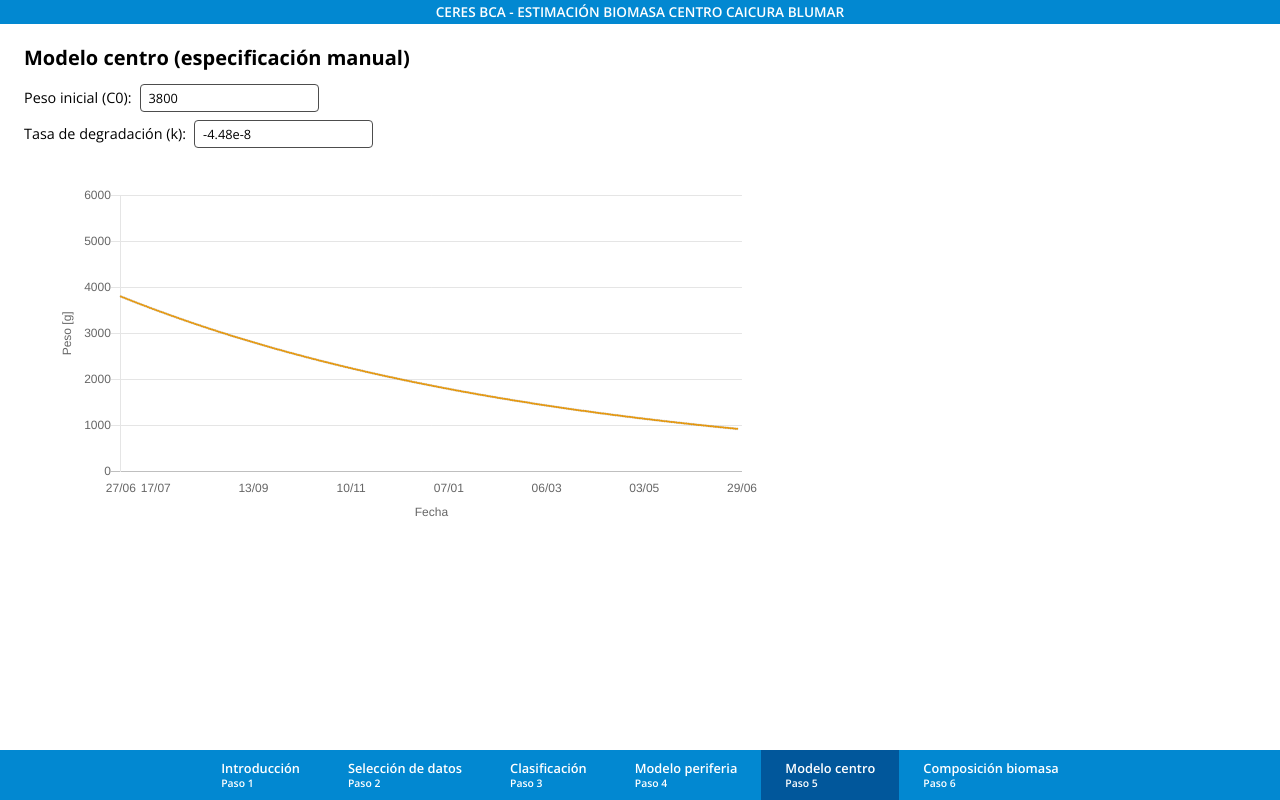
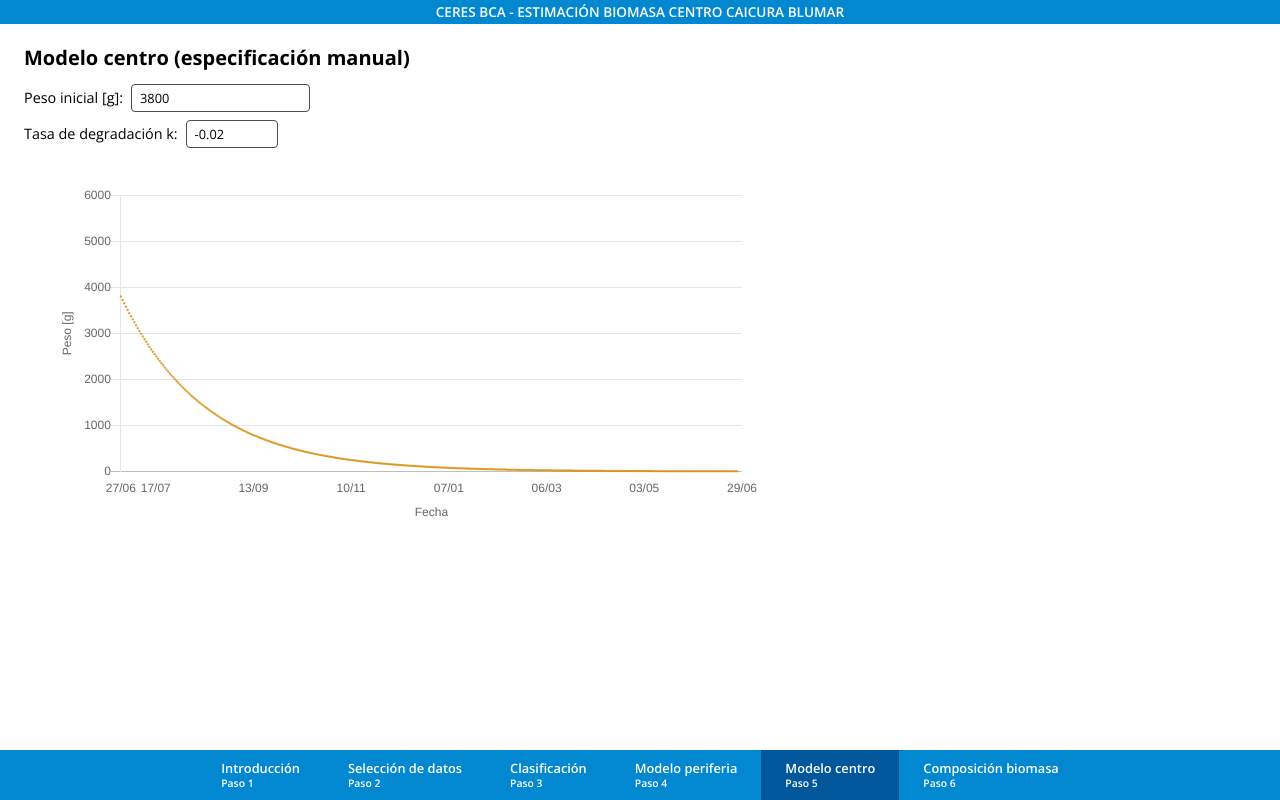
Before and after one commit to alavado/ceres-caicura, a React (Create React App) app: page /centro in a window 1280 px wide. Built offline with nearby package versions, Linux system fonts and the light colour scheme.

Commit message:
ajuste modelo

```diff
--- a/src/components/Clasificacion/GraficosClasificacion/GraficosClasificacion.js
+++ b/src/components/Clasificacion/GraficosClasificacion/GraficosClasificacion.js
@@ -4,6 +4,7 @@ import { useSelector } from 'react-redux'
 import './GraficosClasificacion.css'
 import moment from 'moment'
 import { coloresClases } from '../../../helpers/colores'
+import { fechaInicial } from '../../../helpers/fechas'
 
 const GraficosClasificacion = () => {
 
@@ -27,7 +28,7 @@ const GraficosClasificacion = () => {
           animation: false,
           tooltips: {
             callbacks: {
-              title: items => `Pez extraído el ${moment(items[0].label, 'X').format('DD [de] MMMM [de] YYYY')}`,
+              title: items => `Pez extraído el ${moment(items[0].label, 'X').format('DD [de] MMMM [de] YYYY')} (día ${moment(items[0].label, 'X').diff(fechaInicial, 'days')})`,
               label: item => `Largo: ${item.value.toLocaleString('de-DE', { maximumFractionDigits: 2 })} cm`
             }
           },
--- a/src/components/Clasificacion/TablaClasificacion/TablaClasificacion.js
+++ b/src/components/Clasificacion/TablaClasificacion/TablaClasificacion.js
@@ -12,7 +12,7 @@ const TablaClasificacion = () => {
       <div className="TablaClasificacion__header">
         <div>ID</div>
         <div>Fecha Extracción</div>
-        <div>Peso estimado [g]</div>
+        <div>Peso [g]</div>
         <div>Largo estimado [cm]</div>
         <div>Clase</div>
       </div>
--- a/src/components/LecturaDatos/LecturaDatos.js
+++ b/src/components/LecturaDatos/LecturaDatos.js
@@ -15,7 +15,7 @@ const LecturaDatos = () => {
         const lineas = texto.split('\n')
         const datos = []
         lineas.slice(1).forEach(linea => {
-          const [id,fecha,,,, peso, largo] = linea.split(',')
+          const [id,fecha,peso,,,, largo] = linea.split(',')
           datos.push([id, fecha, peso, largo])
         })
         dispatch(guardaEstosDatos(datos, archivo.current.files[0].name))
--- a/src/components/LecturaDatos/TablaDatos/TablaDatos.js
+++ b/src/components/LecturaDatos/TablaDatos/TablaDatos.js
@@ -18,7 +18,7 @@ const TablaDatos = () => {
           <tr className="TablaDatos__fila">
             <th>ID</th>
             <th>Fecha Extracción</th>
-            <th>Peso estimado [g]</th>
+            <th>Peso [g]</th>
             <th>Largo estimado [cm]</th>
           </tr>
         </thead>
--- a/src/components/ModeloCentro/ModeloCentro.js
+++ b/src/components/ModeloCentro/ModeloCentro.js
@@ -5,20 +5,22 @@ import { coloresClases } from '../../helpers/colores'
 import moment from 'moment'
 import './ModeloCentro.css'
 import { cambiaC0, cambiaK } from '../../redux/ducks/centro'
+import { fechaInicial } from '../../helpers/fechas'
 
 const ModeloCentro = () => {
 
   const { k, c0 } = useSelector(state => state.centro)
   const { fechas, datos } = useSelector(state => state.datos)
   const dispatch = useDispatch()
-  const b = Math.log(c0) - (k * fechas[0].unix())
+  const kDias = k / (60 * 60 * 24)
+  const b = Math.log(c0) - (kDias * fechas[0].unix())
 
   return (
     <div className="ModeloCentro">
       <h1 className="ModeloCentro__titulo">Modelo centro (especificación manual)</h1>
       <div className="ModeloCentro__parametros">
         <label className="ModeloCentro__parametro">
-          <div className="ModeloCentro__label">Peso inicial (C0):</div>
+          <div className="ModeloCentro__label">Peso inicial [g]:</div>
           <input
             type="number"
             onChange={e => dispatch(cambiaC0(Number(e.target.value)))}
@@ -27,12 +29,14 @@ const ModeloCentro = () => {
           />
         </label>
         <label className="ModeloCentro__parametro">
-          <div className="ModeloCentro__label">Tasa de degradación (k):</div>
+          <div className="ModeloCentro__label">Tasa de degradación k:</div>
           <input
             type="number"
             onChange={e => dispatch(cambiaK(Number(e.target.value)))}
             value={k}
-            step={0.0000000005}
+            max={0}
+            min={-1}
+            step={0.001}
           />
         </label>
       </div>
@@ -51,7 +55,7 @@ const ModeloCentro = () => {
               {
                 data: fechas.map(fecha => ({
                   x: fecha.unix(),
-                  y: Math.exp(b + k * fecha.unix())
+                  y: Math.exp(b + kDias * fecha.unix())
                 })),
                 pointRadius: 1,
                 backgroundColor: 'orange',
@@ -66,8 +70,8 @@ const ModeloCentro = () => {
             },
             tooltips: {
               callbacks: {
-                title: items => moment(items[0].label, 'X').format('DD [de] MMMM [de] YYYY'),
-                label: item => item.datasetIndex === 0 ? '' : `Peso promedio: ${(item.value / 1000).toLocaleString('de-DE', { maximumFractionDigits: 2 })} kg`
+                title: items => `${moment(items[0].label, 'X').format('DD [de] MMMM [de] YYYY')} (día ${moment(items[0].label, 'X').diff(moment(fechaInicial), 'days')})`,
+                label: item => item.datasetIndex === 0 ? null : `Peso promedio: ${(item.value / 1000).toLocaleString('de-DE', { maximumFractionDigits: 2 })} kg`
               }
             },
             scales: {
--- a/src/components/ModelosDegradacion/GraficoModeloDegradacion/GraficoModeloDegradacion.js
+++ b/src/components/ModelosDegradacion/GraficoModeloDegradacion/GraficoModeloDegradacion.js
@@ -3,6 +3,7 @@ import { Scatter } from 'react-chartjs-2'
 import { coloresClases } from '../../../helpers/colores'
 import moment from 'moment'
 import './GraficoModeloDegradacion.css'
+import { fechaInicial } from '../../../helpers/fechas'
 
 const GraficoModeloDegradacion = ({ b, m, fechas, datos, clase }) => {
   return (
@@ -36,7 +37,7 @@ const GraficoModeloDegradacion = ({ b, m, fechas, datos, clase }) => {
           },
           tooltips: {
             callbacks: {
-              title: items => moment(items[0].label, 'X').format('DD [de] MMMM [de] YYYY'),
+              title: items => `${moment(items[0].label, 'X').format('DD [de] MMMM [de] YYYY')} (día ${moment(items[0].label, 'X').diff(fechaInicial, 'days')})`,
               label: item => item.datasetIndex === 0 ? '' : `Peso promedio: ${(item.value / 1000).toLocaleString('de-DE', { maximumFractionDigits: 2 })} kg`
             }
           },
--- a/src/components/ModelosDegradacion/ModelosDegradacion.js
+++ b/src/components/ModelosDegradacion/ModelosDegradacion.js
@@ -1,6 +1,6 @@
 import React from 'react'
 import { useSelector } from 'react-redux'
-import { max } from 'simple-statistics'
+import { average, max } from 'simple-statistics'
 import { coloresClases } from '../../helpers/colores'
 import { calcularModelo, calcularModeloPromediado } from '../../helpers/modelo'
 import './ModelosDegradacion.css'
@@ -42,7 +42,11 @@ const ModelosDegradacion = () => {
         const minClase = datosClase.reduce((prev, d) => Math.min(prev, d.largo), [datosClase[0].largo])
         const maxClase = datosClase.reduce((prev, d) => Math.max(prev, d.largo), [datosClase[0].largo])
         const promedioClase = max(datosClase.map(d => d.peso))
-        const datosRegresion = [...datosClase.map(d => [d.fecha.unix(), d.peso]), ...Array(Math.round(datosClase.length / 2)).fill([fechas[0].unix(), promedioClase])]
+        const datosRegresion = [
+          ...datosClase.map(d => [d.fecha.unix(), d.peso]),
+          ...Array(Math.round(datosClase.length / 2)).fill([fechas[0].unix(), promedioClase]),
+          ...Array(Math.round(datosClase.length / 2)).fill([fechas[0].unix() + 24 * 60 * 60 * 70, promedioClase * .25])
+        ]
         const { m, b } = calcularModelo(datosRegresion.map(([x, y]) => [x, Math.log(y)]))
         return (
           <div key={`contenedor-modelo-${clase}`}>
--- a/src/components/ModelosDegradacion/ParametrosModeloDegradacion/ParametrosModeloDegradacion.js
+++ b/src/components/ModelosDegradacion/ParametrosModeloDegradacion/ParametrosModeloDegradacion.js
@@ -6,7 +6,7 @@ const ParametrosModeloDegradacion = ({ k, c0 }) => {
     <div className="ParametrosModeloDegradacion">
       <p className="ParametrosModeloDegradacion__titulo">Parámetros estimados</p>
       <p className="ParametrosModeloDegradacion__parametro">C0 = {c0.toLocaleString('de-DE', { maximumFractionDigits: 2 })}</p>
-      <p className="ParametrosModeloDegradacion__parametro">k = {k.toLocaleString('de-DE', { maximumFractionDigits: 10 })}</p>
+      <p className="ParametrosModeloDegradacion__parametro">k = {(k * (60 * 60 * 24)).toLocaleString('de-DE', { maximumFractionDigits: 10 })}</p>
     </div>
   )
 }
--- a/src/helpers/modelo.js
+++ b/src/helpers/modelo.js
@@ -8,10 +8,11 @@ export const calcularModeloPromediado = (datos, fechas) => {
   const clases = Array.from(new Set(datos.map(d => d.clase)))
   const modelos = clases.map(clase => {
     const datosClase = datos.filter(d => d.clase === clase)
-    const promedioClase = max(datosClase.map(d => d.peso))
+    const maximoClase = max(datosClase.map(d => d.peso))
     const datosRegresion = [
       ...datosClase.map(d => [d.fecha.unix(), d.peso]),
-      ...Array(Math.round(datosClase.length / 2)).fill([fechas[0].unix(), promedioClase])
+      ...Array(Math.round(datosClase.length / 2)).fill([fechas[0].unix(), maximoClase]),
+      ...Array(Math.round(datosClase.length / 2)).fill([fechas[0].unix() + 24 * 60 * 60 * 70, maximoClase * .25])
     ]
     return calcularModelo(datosRegresion.map(([x, y]) => [x, Math.log(y)]))
   })
--- a/src/redux/ducks/biomasa.js
+++ b/src/redux/ducks/biomasa.js
@@ -12,8 +12,8 @@ const defaultState = {
   porcentajeCentro: 50,
   porcentajePeriferia: 50,
   tasaCambioEstado: 0.1,
-  diasAparicionPasta: 60,
-  diasAparicionHuesos: 90
+  diasAparicionPasta: 56,
+  diasAparicionHuesos: 70
 }
 
 export default function reducer(state = defaultState, action) {
--- a/src/redux/ducks/centro.js
+++ b/src/redux/ducks/centro.js
@@ -2,7 +2,7 @@ const cambiarK = 'centro/cambiarK'
 const cambiarC0 = 'centro/cambiarC0'
 
 const defaultState = {
-  k: -0.0000000448,
+  k: -0.02,
   c0: 3800
 }
 
```
